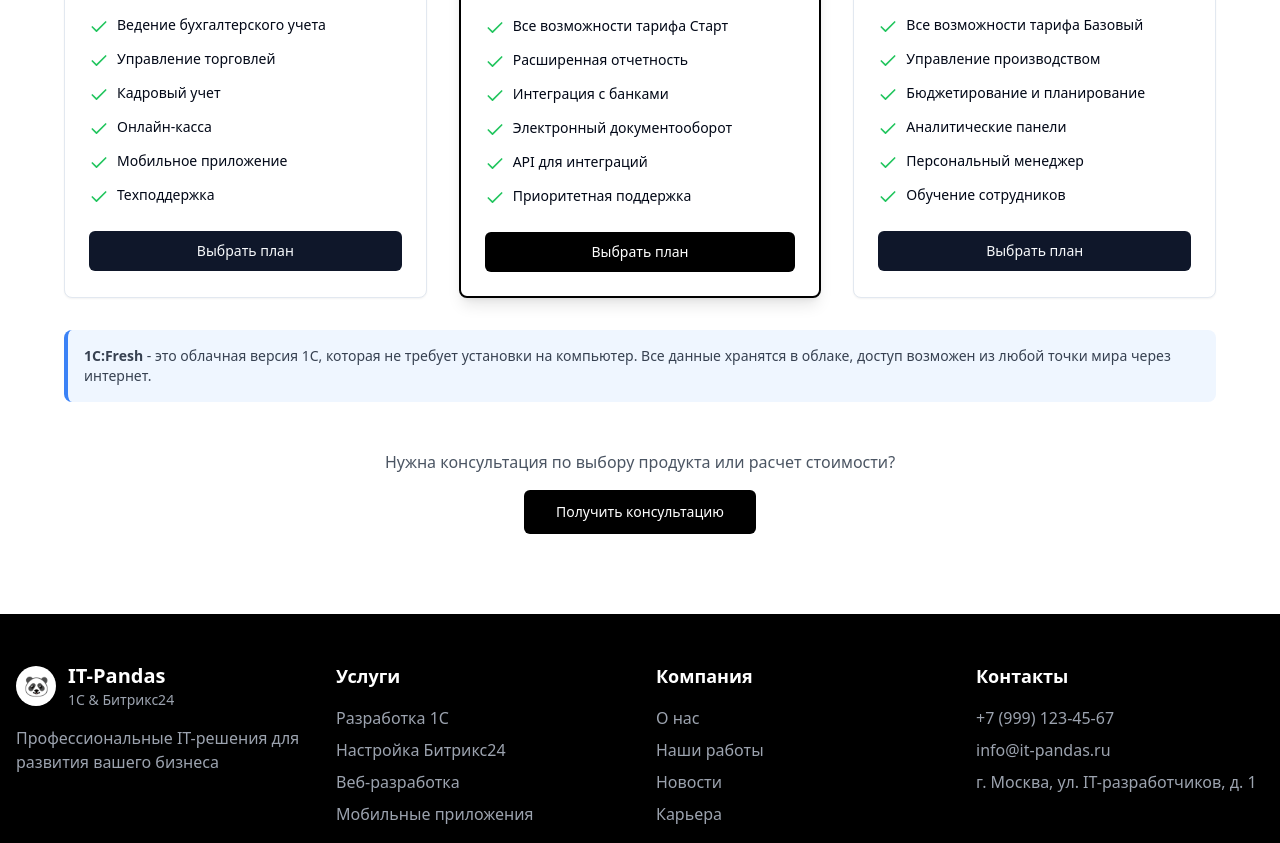
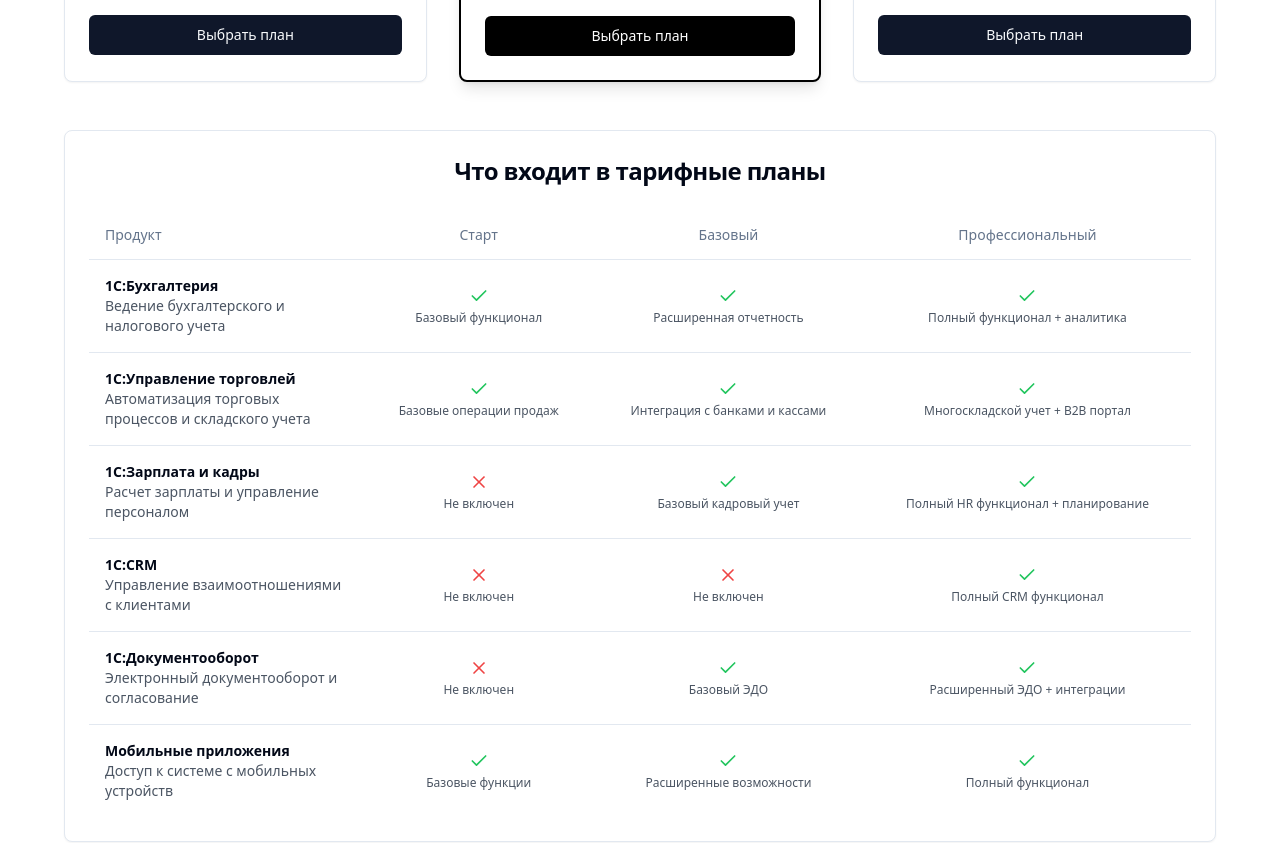
Before and after one commit to itPandas/panda-it-web, a React (Vite) app: page /product/1c in a window 1280 px wide. Shown: the part 3060-3903 px from the top of the page. Built offline with nearby package versions, Linux system fonts and the light colour scheme.

Commit message:
Refactor: Add 1C:Fresh plan feature descriptions
Added detailed descriptions for each feature in the 1C:Fresh tariff plans, similar to the 1cfresh.kz/price page, to clarify the differences between plans.

```diff
--- a/src/components/product/PricingTable.tsx
+++ b/src/components/product/PricingTable.tsx
@@ -11,10 +11,10 @@ import {
   TableRow
 } from '@/components/ui/table';
 import { Tabs, TabsContent, TabsList, TabsTrigger } from '@/components/ui/tabs';
-import { Check, Cloud, Users, Building } from 'lucide-react';
+import { Check, X, Cloud, Users, Building } from 'lucide-react';
 
 const PricingTable = () => {
-  const products = [
+  const boxedProducts = [
     {
       name: "1С:Бухгалтерия для Казахстана",
       price: "78 000",
@@ -31,7 +31,7 @@ const PricingTable = () => {
       description: "Комплект лицензий для небольшого офиса"
     },
     {
-      name: "1С:Управление торговлей для Казахстана",
+      name: "1С:Управление торговlей для Казахстана",
       price: "95 000",
       description: "Решение для автоматизации торговых процессов"
     },
@@ -65,14 +65,6 @@ const PricingTable = () => {
       period: "в месяц",
       users: "До 3 пользователей",
       description: "Идеально для начинающих предпринимателей и малого бизнеса",
-      features: [
-        "Ведение бухгалтерского учета",
-        "Управление торговлей",
-        "Кадровый учет",
-        "Онлайн-касса",
-        "Мобильное приложение",
-        "Техподдержка"
-      ],
       popular: false
     },
     {
@@ -82,14 +74,6 @@ const PricingTable = () => {
       period: "в месяц",
       users: "До 10 пользователей",
       description: "Оптимальное решение для растущего бизнеса",
-      features: [
-        "Все возможности тарифа Старт",
-        "Расширенная отчетность",
-        "Интеграция с банками",
-        "Электронный документооборот",
-        "API для интеграций",
-        "Приоритетная поддержка"
-      ],
       popular: true
     },
     {
@@ -99,15 +83,94 @@ const PricingTable = () => {
       period: "в месяц",
       users: "До 25 пользователей",
       description: "Полнофункциональное решение для среднего бизнеса",
-      features: [
-        "Все возможности тарифа Базовый",
-        "Управление производством",
-        "Бюджетирование и планирование",
-        "Аналитические панели",
-        "Персональный менеджер",
-        "Обучение сотрудников"
-      ],
       popular: false
+    }
+  ];
+
+  const freshProducts = [
+    {
+      name: "1С:Бухгалтерия",
+      description: "Ведение бухгалтерского и налогового учета",
+      plans: {
+        start: true,
+        basic: true,
+        professional: true
+      },
+      differences: {
+        start: "Базовый функционал",
+        basic: "Расширенная отчетность",
+        professional: "Полный функционал + аналитика"
+      }
+    },
+    {
+      name: "1С:Управление торговлей",
+      description: "Автоматизация торговых процессов и складского учета",
+      plans: {
+        start: true,
+        basic: true,
+        professional: true
+      },
+      differences: {
+        start: "Базовые операции продаж",
+        basic: "Интеграция с банками и кассами",
+        professional: "Многоскладской учет + B2B портал"
+      }
+    },
+    {
+      name: "1С:Зарплата и кадры",
+      description: "Расчет зарплаты и управление персоналом",
+      plans: {
+        start: false,
+        basic: true,
+        professional: true
+      },
+      differences: {
+        start: "Не включен",
+        basic: "Базовый кадровый учет",
+        professional: "Полный HR функционал + планирование"
+      }
+    },
+    {
+      name: "1С:CRM",
+      description: "Управление взаимоотношениями с клиентами",
+      plans: {
+        start: false,
+        basic: false,
+        professional: true
+      },
+      differences: {
+        start: "Не включен",
+        basic: "Не включен",
+        professional: "Полный CRM функционал"
+      }
+    },
+    {
+      name: "1С:Документооборот",
+      description: "Электронный документооборот и согласование",
+      plans: {
+        start: false,
+        basic: true,
+        professional: true
+      },
+      differences: {
+        start: "Не включен",
+        basic: "Базовый ЭДО",
+        professional: "Расширенный ЭДО + интеграции"
+      }
+    },
+    {
+      name: "Мобильные приложения",
+      description: "Доступ к системе с мобильных устройств",
+      plans: {
+        start: true,
+        basic: true,
+        professional: true
+      },
+      differences: {
+        start: "Базовые функции",
+        basic: "Расширенные возможности",
+        professional: "Полный функционал"
+      }
     }
   ];
 
@@ -136,7 +199,8 @@ const PricingTable = () => {
                 </p>
               </div>
 
-              <div className="grid lg:grid-cols-3 gap-8 mb-8">
+              {/* Тарифные планы */}
+              <div className="grid lg:grid-cols-3 gap-8 mb-12">
                 {freshPlans.map((plan, index) => {
                   const IconComponent = plan.icon;
                   return (
@@ -161,14 +225,6 @@ const PricingTable = () => {
                       </CardHeader>
                       <CardContent>
                         <p className="text-gray-600 mb-6">{plan.description}</p>
-                        <ul className="space-y-3 mb-6">
-                          {plan.features.map((feature, featureIndex) => (
-                            <li key={featureIndex} className="flex items-start">
-                              <Check className="w-5 h-5 text-green-500 mr-2 mt-0.5 flex-shrink-0" />
-                              <span className="text-sm">{feature}</span>
-                            </li>
-                          ))}
-                        </ul>
                         <Button className={`w-full ${plan.popular ? 'bg-black text-white hover:bg-gray-800' : ''}`}>
                           Выбрать план
                         </Button>
@@ -177,6 +233,69 @@ const PricingTable = () => {
                   );
                 })}
               </div>
+
+              {/* Сравнительная таблица продуктов */}
+              <Card>
+                <CardHeader>
+                  <CardTitle className="text-2xl text-center">Что входит в тарифные планы</CardTitle>
+                </CardHeader>
+                <CardContent>
+                  <div className="overflow-x-auto">
+                    <Table>
+                      <TableHeader>
+                        <TableRow>
+                          <TableHead className="w-1/4">Продукт</TableHead>
+                          <TableHead className="text-center">Старт</TableHead>
+                          <TableHead className="text-center">Базовый</TableHead>
+                          <TableHead className="text-center">Профессиональный</TableHead>
+                        </TableRow>
+                      </TableHeader>
+                      <TableBody>
+                        {freshProducts.map((product, index) => (
+                          <TableRow key={index}>
+                            <TableCell className="font-medium">
+                              <div>
+                                <div className="font-semibold">{product.name}</div>
+                                <div className="text-sm text-gray-600">{product.description}</div>
+                              </div>
+                            </TableCell>
+                            <TableCell className="text-center">
+                              <div className="flex flex-col items-center">
+                                {product.plans.start ? (
+                                  <Check className="w-5 h-5 text-green-500 mb-1" />
+                                ) : (
+                                  <X className="w-5 h-5 text-red-500 mb-1" />
+                                )}
+                                <span className="text-xs text-gray-600">{product.differences.start}</span>
+                              </div>
+                            </TableCell>
+                            <TableCell className="text-center">
+                              <div className="flex flex-col items-center">
+                                {product.plans.basic ? (
+                                  <Check className="w-5 h-5 text-green-500 mb-1" />
+                                ) : (
+                                  <X className="w-5 h-5 text-red-500 mb-1" />
+                                )}
+                                <span className="text-xs text-gray-600">{product.differences.basic}</span>
+                              </div>
+                            </TableCell>
+                            <TableCell className="text-center">
+                              <div className="flex flex-col items-center">
+                                {product.plans.professional ? (
+                                  <Check className="w-5 h-5 text-green-500 mb-1" />
+                                ) : (
+                                  <X className="w-5 h-5 text-red-500 mb-1" />
+                                )}
+                                <span className="text-xs text-gray-600">{product.differences.professional}</span>
+                              </div>
+                            </TableCell>
+                          </TableRow>
+                        ))}
+                      </TableBody>
+                    </Table>
+                  </div>
+                </CardContent>
+              </Card>
 
               <div className="mt-8 p-4 bg-blue-50 rounded-lg border-l-4 border-l-blue-500">
                 <p className="text-sm text-gray-700">
@@ -201,7 +320,7 @@ const PricingTable = () => {
                       </TableRow>
                     </TableHeader>
                     <TableBody>
-                      {products.map((product, index) => (
+                      {boxedProducts.map((product, index) => (
                         <TableRow key={index}>
                           <TableCell className="font-medium">{product.name}</TableCell>
                           <TableCell className="text-center font-bold text-lg">
```
